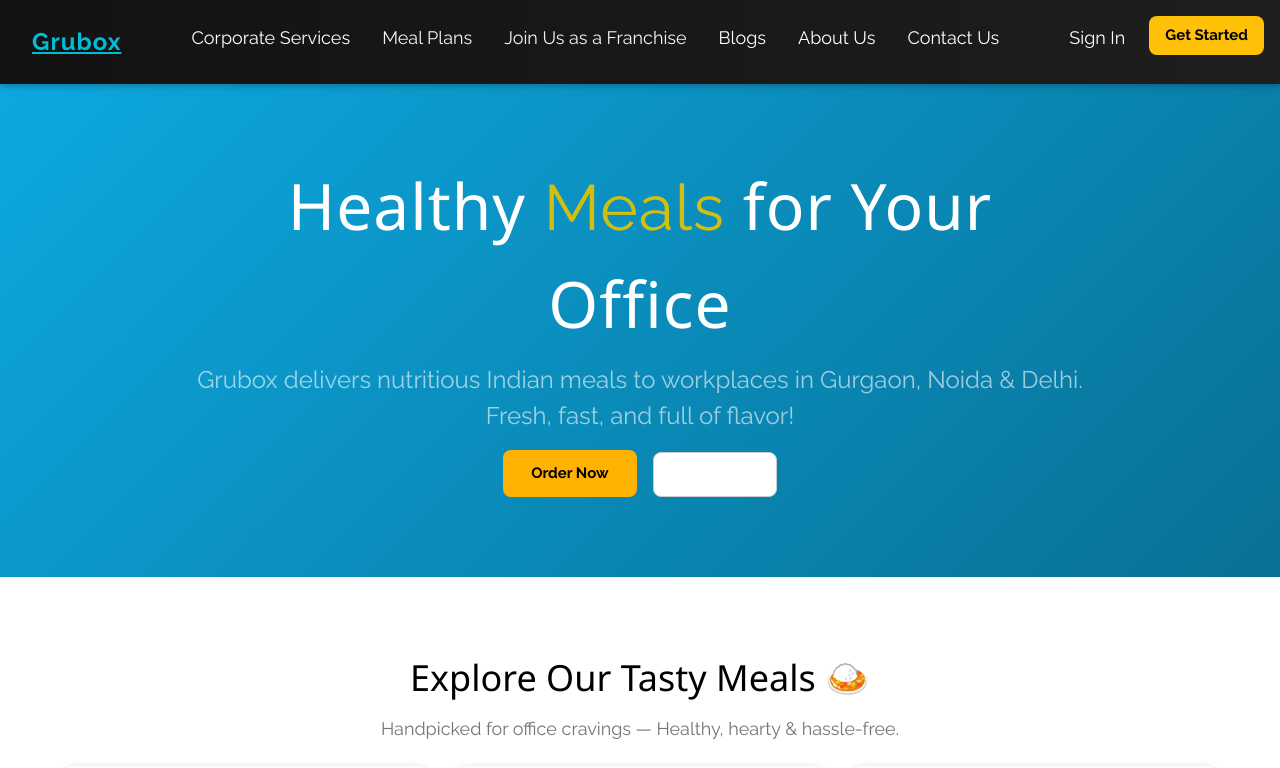
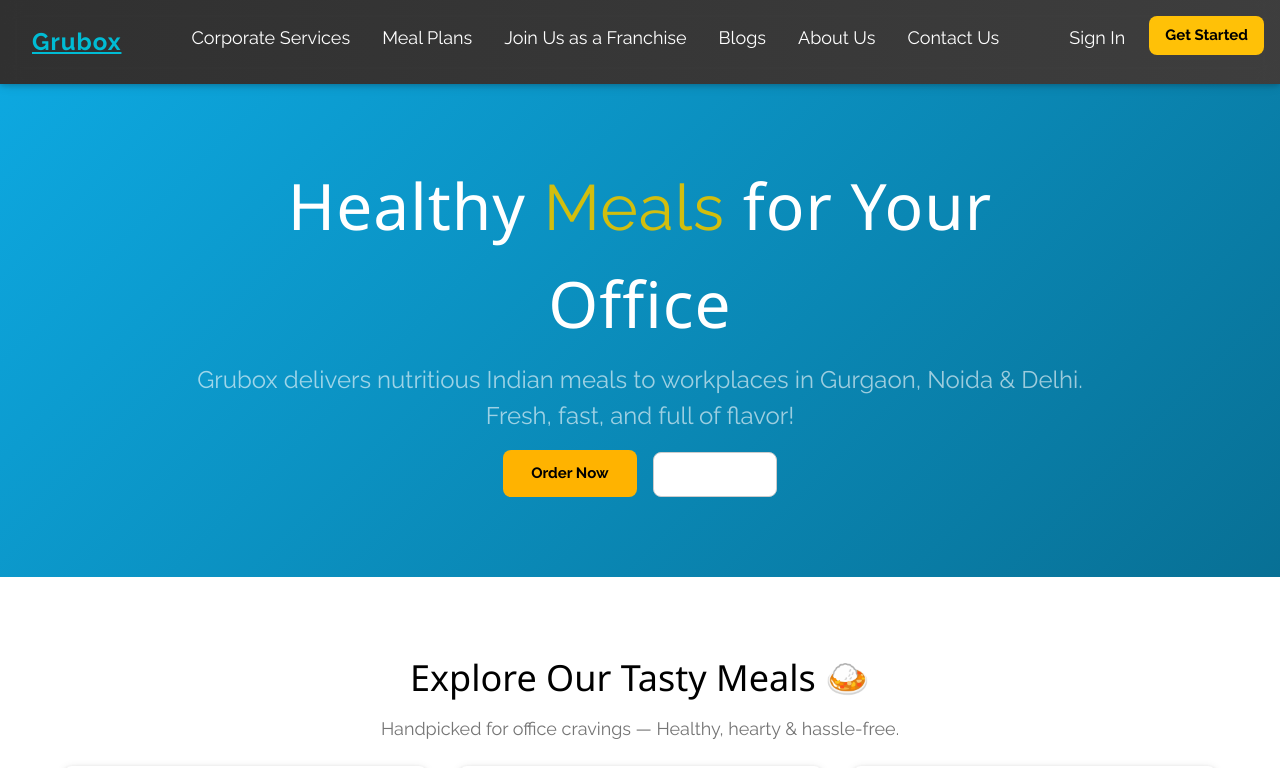
Before and after one commit to cherikakaushal/Gruboxclone, a Next.js app: page / in a window 1280 px wide. Shown: the top 768 px of the page. Built offline with nearby package versions, Linux system fonts and the light colour scheme.

Commit message:
navbar changes

```diff
--- a/components/navbar/navbar.css
+++ b/components/navbar/navbar.css
@@ -77,22 +77,61 @@
 }
 
 .gradient-navbar {
-  background: linear-gradient(to right, #121212, #1e1e1e);
-  color: #f4f4f4; /* better contrast */
+  background: linear-gradient(to right, #000000cc, #111111cc);
+  color: white;
 }
 
-.card-glass {
-  background: rgba(255, 255, 255, 0.9);
-  color: #111; /* readable text */
+.nav-link {
+  color: white;
+  text-decoration: none;
+  transition: color 0.3s ease;
 }
 
-.nav-signin {
- .sign-in-link {
-  color: white !important;
+.nav-link:hover,
+.nav-link:focus {
+  color: #00BCD4;
+  outline: none;
 }
 
+.w3-button:focus {
+  outline: none !important;
+  box-shadow: none !important;
+  border: none !important;
 }
-.sign-in-link:hover {
-  color: #ffd75c;
-  transition: 0.3s;
+
+.hamburger {
+  display: none;
+  cursor: pointer;
+  font-size: 22px;
+  color: white;
 }
+
+.mobile-nav {
+  display: none;
+  flex-direction: column;
+  background-color: #111;
+  padding: 10px 0;
+}
+
+.mobile-nav a {
+  padding: 10px 16px;
+  border-bottom: 1px solid #333;
+  color: white;
+}
+
+@media (max-width: 768px) {
+  .w3-hide-small {
+    display: none !important;
+  }
+
+  .hamburger {
+    display: block;
+    position: absolute;
+    right: 20px;
+    top: 18px;
+  }
+
+  .mobile-nav.active {
+    display: flex;
+  }
+}
```
